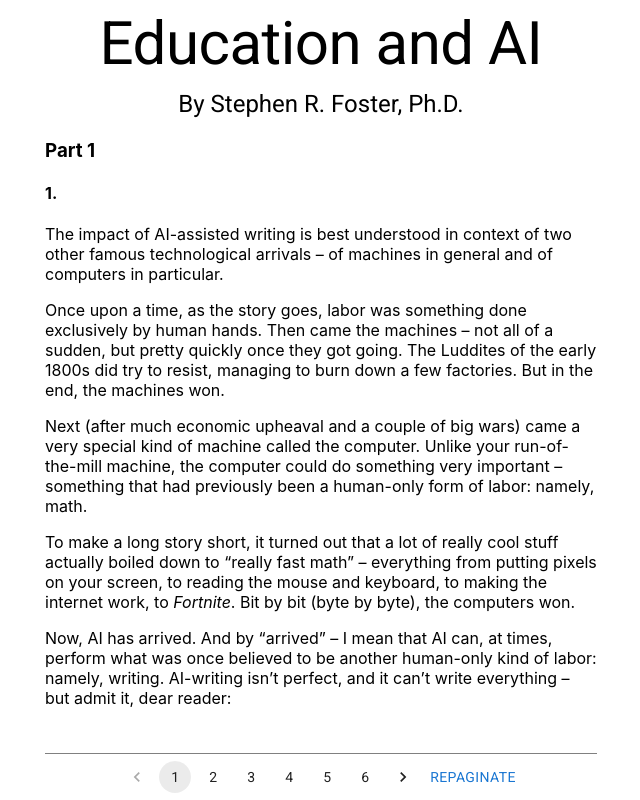
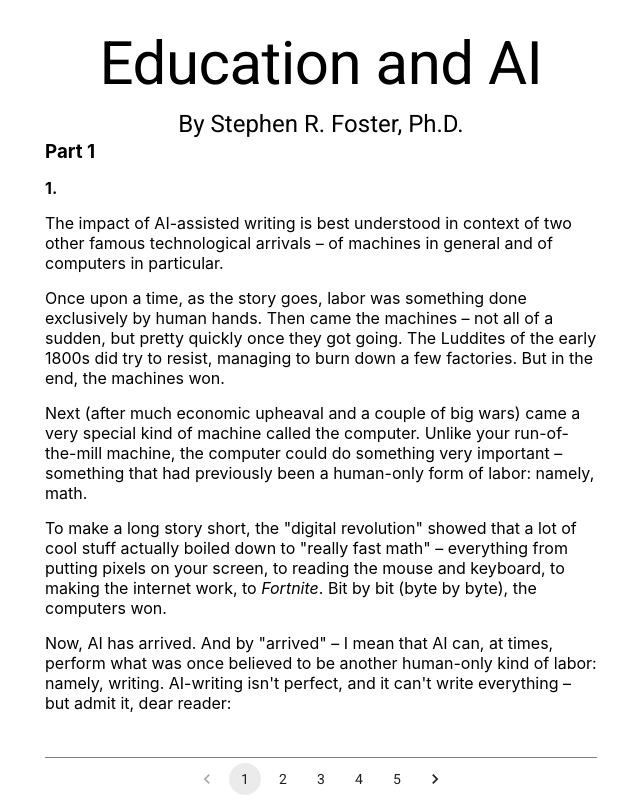
Before and after one commit to srfoster/ai-is-here, a React (Create React App) app: page / in a window 1280 px wide. Shown: the whole page, without its empty margins (319-959 px from the left). Built offline with nearby package versions, Linux system fonts and the light colour scheme.

Commit message:
confetti, some refactoring, debugging height calcs

```diff
--- a/package.json
+++ b/package.json
@@ -12,9 +12,11 @@
     "@testing-library/react": "^13.4.0",
     "@testing-library/user-event": "^13.5.0",
     "react": "^18.2.0",
+    "react-confetti": "^6.1.0",
     "react-dom": "^18.2.0",
     "react-markdown": "^8.0.7",
     "react-scripts": "5.0.1",
+    "react-use": "^17.4.0",
     "web-vitals": "^2.1.4"
   },
   "scripts": {
--- a/src/App.js
+++ b/src/App.js
@@ -1,3 +1,10 @@
+
+/*TODO
+  * Repaginate when things change size
+  * Footnotes as modals
+  * More content!
+*/
+
 import * as React from 'react';
 import './App.css';
 import ReactMarkdown from 'react-markdown'
@@ -12,14 +19,12 @@ import CardContent from '@mui/material/CardContent';
 import CardHeader from '@mui/material/CardHeader';
 import '@fontsource/roboto/400.css';
 
-function getMargin(elem){
-  //Use parseInt method to get only number
-          return parseInt(window.getComputedStyle(elem, null).getPropertyValue('margin-top'))
-          + parseInt(window.getComputedStyle(elem, null).getPropertyValue('margin-bottom'));
-  }
+import {useLocalStorage} from 'react-use'
+import Confetti from 'react-confetti'
+
 
 function App() {
-  let [page, setPage] = React.useState(1)
+  let [page, setPage] = useLocalStorage("current-page",1)
   let [pageLengths, setPageLengths] = React.useState([])
   let [lastRecalc, setLastRecalc] = React.useState(new Date())
   const ref = React.useRef(null);
@@ -48,7 +53,7 @@ function App() {
         let element = nodes[i]
 
         let rect = element.getBoundingClientRect()
-        let currentElementPixelHeight = rect.height + getMargin(element)/2 //Why magic division by 2?  Are margins overlapping?
+        let currentElementPixelHeight = rect.height
 
         //console.log("Considering",element)
         if (currentPagePixelHeight + currentElementPixelHeight <= maxPagePixelHeight) {
@@ -125,13 +130,10 @@ function App() {
     <>
       <Container maxWidth="sm">
         <Box style={{ width: "100%", height: "100vh", display: "flex", flexDirection: "column"}}>
-          <Typography pt={1} style={{ textAlign: "center" }} component="h1" variant="h2">Education and AI</Typography>
-
-          <Typography pt={1} style={{ textAlign: "center" }} component="h2" variant="h5">By Stephen R. Foster, Ph.D. </Typography>
-
           <Box ref={ref}  style={{
             flexGrow: 1, overflow: "hidden", textOverflow: "ellipsis", display: "block", width: "100%",
-            whiteSpace: "unset"
+            whiteSpace: "unset",
+            marginTop: 20,
           }}>
             <Pages page={page} />
           </Box>
@@ -147,7 +149,7 @@ function App() {
               page={page}
               onChange={(e, p) => setPage(p)}
             />
-            <Button onClick={()=> setLastRecalc(new Date()) }>Repaginate</Button>
+            {/* <Button onClick={()=> setLastRecalc(new Date()) }>Repaginate</Button> */}
           </Box>
         </Box>
 
@@ -156,14 +158,34 @@ function App() {
   );
 }
 
-let HelloWorldDemo = (props) => {
+let ClickToReveal = ({text}) => {
   let [clicked, setClicked] = React.useState(false)
-  return <Card>
+  return <Card style={{marginBottom: 15}}>
     <CardContent>
-      <Button onClick={() => { setClicked(true) }}>
+      <Button onClick={() => { setClicked(!clicked) }}>
         Press this button
       </Button>
-      {clicked && <Typography>Great! You clicked a button.  There will be more cool stuff like this (but better!) as we go along, and I think you'll soon see why.  The arrival of AI-writing tools means that they can contribute not only to the document you're reading -- but also to the code that's underneath the document.  </Typography>}
+      {clicked && <>
+        <Confetti
+            recycle={false}
+            numberOfPieces={200}
+        />
+        <Typography>{text}</Typography>
+      </>}
+    </CardContent>
+  </Card>
+}
+
+
+let Benchmark = ({ name, goal, modelsTested, result }) => {
+  return <Card style={{marginBottom: 20}}>
+    <CardContent>
+      <ReactMarkdown>{`
+**${name}**
+* **Goal:** ${goal}
+* **Models Tested:**  ${modelsTested}
+* **Result:** ${result}`}
+      </ReactMarkdown>
     </CardContent>
   </Card>
 }
@@ -174,7 +196,12 @@ function Pages({ page}) {
   </>
 }
 
-let fullText = [`
+let fullText = [
+  <Typography pt={1} style={{ textAlign: "center" }} component="h1" variant="h2">Education and AI</Typography>,
+
+  <Typography pt={1} style={{ textAlign: "center" }} component="h2" variant="h5">By Stephen R. Foster, Ph.D. </Typography>,
+
+  `
 ### Part 1
 
 #### 1.
@@ -185,69 +212,66 @@ Once upon a time, as the story goes, labor was something done exclusively by hum
 
 Next (after much economic upheaval and a couple of big wars) came a very special kind of machine called the computer.  Unlike your run-of-the-mill machine, the computer could do something very important – something that had previously been a human-only form of labor: namely, math.
 
-To make a long story short, it turned out that a lot of really cool stuff actually boiled down to “really fast math” – everything from putting pixels on your screen, to reading the mouse and keyboard, to making the internet work, to *Fortnite*.  Bit by bit (byte by byte), the computers won.
+To make a long story short, the "digital revolution" showed that a lot of cool stuff actually boiled down to "really fast math" – everything from putting pixels on your screen, to reading the mouse and keyboard, to making the internet work, to *Fortnite*.  Bit by bit (byte by byte), the computers won.
 
-Now, AI has arrived.  And by “arrived” – I mean that AI can, at times, perform what was once believed to be another human-only kind of labor: namely, writing.  AI-writing isn’t perfect, and it can’t write everything – but admit it, dear reader:
+Now, AI has arrived.  And by "arrived" – I mean that AI can, at times, perform what was once believed to be another human-only kind of labor: namely, writing.  AI-writing isn't perfect, and it can't write everything – but admit it, dear reader:
 
 > *You know in your heart that some parts of this very text might have been AI-generated, and you can never be sure exactly which ones.*
 
-Even if I could somehow convince you I wrote this myself (“Look, Ma!  No ChatGPT!”), three inconvenient truths remain:
+Even if I could somehow convince you I wrote this myself ("Look, Ma!  No ChatGPT!"), three inconvenient truths remain:
 
 * Much writing can be automated.
 * New types of automation tend to change the nature of work.
 * When work changes, systems of education must adapt.
 
-Lately, as an educator and writer (of much software and even a few books), I’ve begun using AI in my lectures and professional writing.  The more it increases my productivity, the more I find myself mulling certain questions as I lay awake at night.  (Who will lose their jobs?  If writing can be automated, what else can?  And how must education adapt?)
+Lately, as an educator and writer (of much software and even a few books), I've begun using AI in my lectures and professional writing.  The more it increases my productivity, the more I find myself mulling certain questions as I lay awake at night.  (Who will lose their jobs?  If writing can be automated, what else can?  And how must education adapt?)
 
-What follows are the answers I’ve found, prepared in a way that I hope will be useful to other writers, educators, students (including mine), and even just the average worrier.  It’s a wild world.
+What follows are the answers I've found, prepared in a way that I hope will be useful to other writers, educators, students (including mine), and even just the average worrier.  It's a wild world.
 
 #### 2.
 
-If you've made it this far, then I want to let you in on a secret: this is an interactive experience.`,
+If you've made it this far, then I want to let you in on a secret.  Click below to find out what it is!`,
 
-  <HelloWorldDemo />,
+  <ClickToReveal
+    text={`Nice!  You clicked a button.  I just wanted you to know that this is more than a text document.  It's an interactive experience.  Stay tuned for more of that.`} />,
 
 `#### 3.
 
 Not only is this an interactive document.  It's also a living one, as any meaningful text about a moving target must inevitably be.  What I mean is that as AI-writing tools improve, I'll update the text to reflect the new reality.
 
-Let me try to explain how by introducing what I'll refer to as a “benchmark.” Since this is the first one, I’ll try to make it fun (though admittedly very subjective).`,
+Let me try to explain how by introducing what I'll refer to as a "benchmark." Since this is the first one, I'll try to make it fun (though admittedly very subjective).`,
 
-<Card>
-  <CardHeader title="Benchmark: Write a Novel"/>
-  <CardContent>
-    HI
-    <ReactMarkdown>{`* Goal: Get an AI to write a novel that I’d actually want to read.
-* Models Tested:  GPT 3.5 and GPT 4.0
-* Result: FAILED (as of Jul 26, 2023)`}
-    </ReactMarkdown>
-  </CardContent>
-</Card>,
+  <Benchmark
+     name="Write a Novel"
+     goal="Get an AI to write a novel that I'd actually want to read."
+     modelsTested="GPT 3.5 and GPT 4.0"
+     result="FAILED (as of Jul 26, 2023)"
+  />,
 
-`I’ll admit, this benchmark might seem unfair at first glance.  Maybe I don’t even like novels.  Maybe I have unreasonably high standards.  Who am I to appoint myself judge?  Look, these are valid concerns.   But if I may:
+`I'll admit, this benchmark might seem unfair at first glance.  Maybe I don't even like novels.  Maybe I have unreasonably high standards.  Who am I to appoint myself judge?  Look, these are valid concerns.   But if I may:
 
-* On the one hand, I’m not subjecting AI to any more subjectivity than human writers have been subjected to since the birth of writing (3400 BCE).  Writing is good if readers like it.
-* On the other hand, I’m not publishing these benchmarks in hopes that you’ll accept my results; rather, I’m asking you to evaluate the benchmarks for yourself.
+* On the one hand, I'm not subjecting AI to any more subjectivity than human writers have been subjected to since the birth of writing (3400 BCE).  Writing is good if readers like it.
+* On the other hand, I'm not publishing these benchmarks in hopes that you'll accept my results; rather, I'm asking you to evaluate the benchmarks for yourself.
 
-In other words, when you see a benchmark, if you’re so inclined, please take a moment to open up your favorite AI-writing tool and use whatever clever prompting tricks you’d like.  In particular, are your results different from mine?  Partly, this is for you (dear reader) – much like the exercises in a mathematics textbook, serving to imbue you with new intuitions about the subject.
+In other words, when you see a benchmark, if you're so inclined, please take a moment to open up your favorite AI-writing tool and use whatever clever prompting tricks you'd like.  In particular, are your results different from mine?  Partly, this is for you (dear reader) – much like the exercises in a mathematics textbook, serving to imbue you with new intuitions about the subject.
 
-But partly, it’s for me and for your fellow readers: We need your help maintaining this living document.  AI-writing tools and the techniques for prompting them are advancing.  So please get in touch if you ever find that your results differ from mine.  All you have to do is send me the output of your awesome AI-written novel along with a prompting process I can replicate.  If your novel (or one that pops out from your process) seems enjoyable to me, I’ll update the benchmark, rewrite this section, and make you a co-author.  Pinky swear!
+But partly, it's for me and for your fellow readers: We need your help maintaining this living document.  AI-writing tools and the techniques for prompting them are advancing.  So please get in touch if you ever find that your results differ from mine.  All you have to do is send me the output of your awesome AI-written novel along with a prompting process I can replicate.  If your novel (or one that pops out from your process) seems enjoyable to me, I'll update the benchmark, rewrite this section, and make you a co-author.  Pinky swear!
 
-We’ll look at a lot of benchmarks in the coming pages – some easy, some hard, some passed, some failed.  The reason I started with the novel-writing benchmark is that we’ll use it momentarily to illustrate something important about the underlying technology of AI-writing – namely that the number of words GPT 4.0 can “think about” is 8,000.  For comparison, the first Harry Potter novel is about 77,000.  This means that the moment an AI tool writes 8000 words, it begins to forget its own words.
+We'll look at a lot of benchmarks in the coming pages – some easy, some hard, some passed, some failed.  The reason I started with the novel-writing benchmark is that we'll use it momentarily to illustrate something important about the underlying technology of AI-writing – namely that the number of words GPT 4.0 can "think about" is 8,000.  For comparison, the first Harry Potter novel is about 77,000.  This means that the moment an AI tool writes 8000 words, it begins to forget its own words.
 
-This is what makes the novel-writing benchmark so interesting – can the 8000-word “context window” be circumvented?  Optimists would point out here that JK Rowling likely doesn’t keep every previous word in mind while she writes new ones.  Thus, perhaps a clever prompter could simulate a human writing process by continually supplying the AI with a running 500-word “summary-thus-far,” while also asking it to generate 7,500 words.  Do this 10 times and… bam! – you have a novel!
+This is what makes the novel-writing benchmark so interesting – can the 8000-word "context window" be circumvented?  Optimists would point out here that JK Rowling likely doesn't keep every previous word in mind while she writes new ones.  Thus, perhaps a clever prompter could simulate a human writing process by continually supplying the AI with a running 500-word "summary-thus-far," while also asking it to generate 7,500 words.  Do this 10 times and… bam! – you have a novel!
 
-If you get good results with this methodology, please get in touch, so I can update the benchmark.  But please know: I’ve poured many hours into this problem, tried various such methodologies, and generated nothing but trash.  (More on this later – because sometimes even trash can be instructive.)
+If you get good results with this methodology, please get in touch, so I can update the benchmark.  But please know: I've poured many hours into this problem, tried various such methodologies, and generated nothing but trash.  (More on this later – because sometimes even trash can be instructive.)
 
-I’ll close this section by mentioning a strange internet phenomenon I’ve noticed:
+I'll close this section by mentioning a strange internet phenomenon I've noticed:
 
-* YouTube is filling up with videos about “How to Write a Book with ChatGPT”?
-* Everything I’ve generated with these techniques sucks.
+* YouTube is filling up with videos about "How to Write a Book with ChatGPT"?
+* Everything I've generated with these techniques sucks.
 
-Again, maybe it’s me.  Or maybe (just maybe) the labor of book-writing can’t be fully automated.  My current assumption is that it won’t be for a long time.  If I’m wrong, then two things will become true:
+Again, maybe it's me.  Or maybe (just maybe) the labor of book-writing can't be fully automated.  My current assumption is that it won't be for a long time.  If I'm wrong, then two things will become true:
 
-* I’ll have to re-write much of what follows.
-* I won’t be doing the work.
+* I'll have to re-write much of what follows.
+* I won't be doing the work.
 
 #### 3.
 
@@ -262,4 +286,26 @@ More test content
 The end
   `]
 
+/*
+
+<<Successful benchmarks:
+
+Rewrite this in that form
+(BS/CS course list bullets…)
+Language learning
+Entertaining kids
+
+Unsuccessful:
+
+Writing fiction that doesn't suck…
+
+
+Heuristics:
+If you can't check the work more quickly than doing the work, don't use AI
+
+>>
+
+
+*/
+
 export default App;
--- a/src/index.css
+++ b/src/index.css
@@ -11,3 +11,37 @@ code {
   font-family: source-code-pro, Menlo, Monaco, Consolas, 'Courier New',
     monospace;
 }
+
+h4{
+  margin: 0px;
+  padding-bottom: 15px;
+}
+
+h3{
+  margin: 0px;
+  padding-bottom: 15px;
+}
+
+p{
+  margin: 0px;
+  padding-bottom: 15px;
+}
+
+ul{
+  margin: 0px;
+  padding-bottom: 20px;
+  padding-top: 5px;
+}
+
+ol{
+  margin: 0px;
+  padding-bottom: 20px;
+  padding-top: 5px;
+}
+
+blockquote{
+  margin: 0px;
+  padding-left: 20px;
+  padding-bottom: 20px;
+  padding-top: 5px;
+}
```
Also changed, not shown: 1 other file (tests, documents, lock files or other folders).
